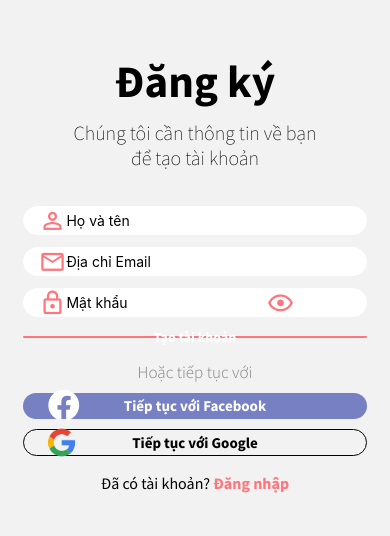
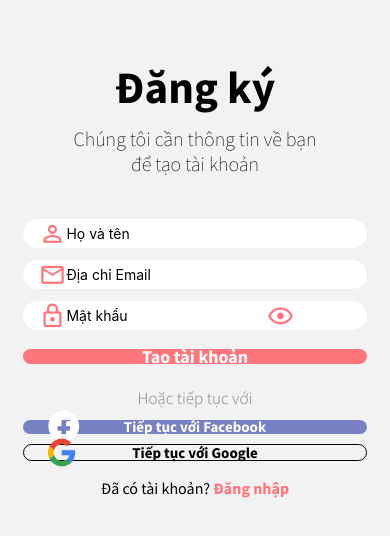
Before and after one commit to TanPuc/VnAgency, a React Native app: screen /SignUp in a window 390 px wide. Shown: the top 536 px of the page. Built offline with nearby package versions, Linux system fonts and the light colour scheme.

Commit message:
Fix and update validation

```diff
--- a/components/SignUp.js
+++ b/components/SignUp.js
@@ -8,28 +8,82 @@ export default function SignUp({ navigation }) {
   const [inputs, setInputs] = React.useState({
     fullname: '',
     email: '',
-    password: ''
+    password: '',
   });
+  const [errors, setErrors] = React.useState({})
   const validate = () => {
     Keyboard.dismiss();
+    let vaild = true;
+    if(!inputs.email) {
+      handleError('Vui lòng nhập email', 'email');
+      vaild = false;
+    } else if(!inputs.email.match(/\S+@\S+\.\S+/)) {
+      handleError('Định dạng email không chính xác', 'email');
+    }
+
+    if(!inputs.fullname) {
+      handleError('Vui lòng nhập họ tên', 'fullname');
+    }
+
+    if(!inputs.password) {
+      handleError('Vui lòng nhập mật khẩu', 'password');
+    } else if(inputs.password.length < 5) {
+      handleError('Mật khẩu phải có tối thiểu 6 kí tự', 'password');
+    }
   };
+
+  const handleOnChange = (text, input) => {
+    setInputs((prevState) => ({...prevState, [input]: text}));
+  };
+
+  const handleError = (errorMessage, input) => {
+    setErrors((prevState) => ({...prevState, [input]: errorMessage}));
+  };
+
   return (
     <SafeAreaView>
       <ScrollView contentContainerStyle={styles.container}>
-        <KeyboardAvoidingView behavior={Platform.OS === "ios" ? "padding" : "height"}>
         <View style={styles.heading}>
           <Text style={styles.title}>Đăng ký</Text>
           <Text style={styles.subtitle}>Chúng tôi cần thông tin về bạn để tạo tài khoản</Text>
         </View>
 
         <View style={styles.inputArea}>
-            <InputArea iconName="account-outline" placeholder="Họ và tên" style={styles.textInput}  />
-            <InputArea iconName="email-outline" placeholder="Địa chỉ Email" style={styles.textInput}  />
-            <InputArea iconName="lock-outline" placeholder="Mật khẩu" style={styles.textInput} password />
-            <TouchableOpacity style={styles.signUpBtn}>
+          <InputArea
+            iconName="account-outline"
+            placeholder="Họ và tên"
+            style={styles.textInput}
+            error={errors.fullname}
+            onFocus={() => {
+              handleError(null, 'fullname');
+            }}
+            onChangeText={(text) => handleOnChange(text, 'fullname')}
+          />
+          <InputArea
+            iconName="email-outline"
+            placeholder="Địa chỉ Email"
+            style={styles.textInput}
+            error={errors.email}
+            onFocus={() => {
+              handleError(null, 'email');
+            }}
+            onChangeText={(text) => handleOnChange(text, 'email')}
+          />
+          <InputArea
+            iconName="lock-outline"
+            placeholder="Mật khẩu"
+            style={styles.textInput}
+            error={errors.password}
+            onFocus={() => {
+              handleError(null, 'password');
+            }}
+            onChangeText={(text) => handleOnChange(text, 'password')}
+            password
+          />
+          <TouchableOpacity activeOpacity={0.7} style={styles.signUpBtn} onPress={validate}>
             <Text style={{
               fontFamily: 'SourceSansPro_Bold',
-                fontSize: '18',
+              fontSize: 18,
               color: 'white',
             }}>Tạo tài khoản</Text>
           </TouchableOpacity>
@@ -74,17 +128,13 @@ export default function SignUp({ navigation }) {
               alignSelf: 'center',
             }}>Tiếp tục với Google</Text>
           </TouchableOpacity>
-            <TouchableOpacity style={{marginTop: '5%'}}>
+          <TouchableOpacity style={{marginTop: '5%', marginBottom: '10%'}}>
             <Text style={{
               fontFamily: 'SourceSansPro_Regular',
               fontSize: 16,
-              }}>Đã có tài khoản? <Text style={{fontSize: 16, color: '#ff757c', fontFamily: 'SourceSansPro_Bold'}}>Đăng nhập</Text></Text>
+            }} onPress={() => navigation.replace('SignIn')}>Đã có tài khoản? <Text style={{fontSize: 16, color: '#ff757c', fontFamily: 'SourceSansPro_Bold'}}>Đăng nhập</Text></Text>
           </TouchableOpacity>
-            <View>
-
         </View>
-          </View>
-        </KeyboardAvoidingView>
       </ScrollView>
     </SafeAreaView>
   )
```
Lines whose indentation alone changed are shown as unchanged.
